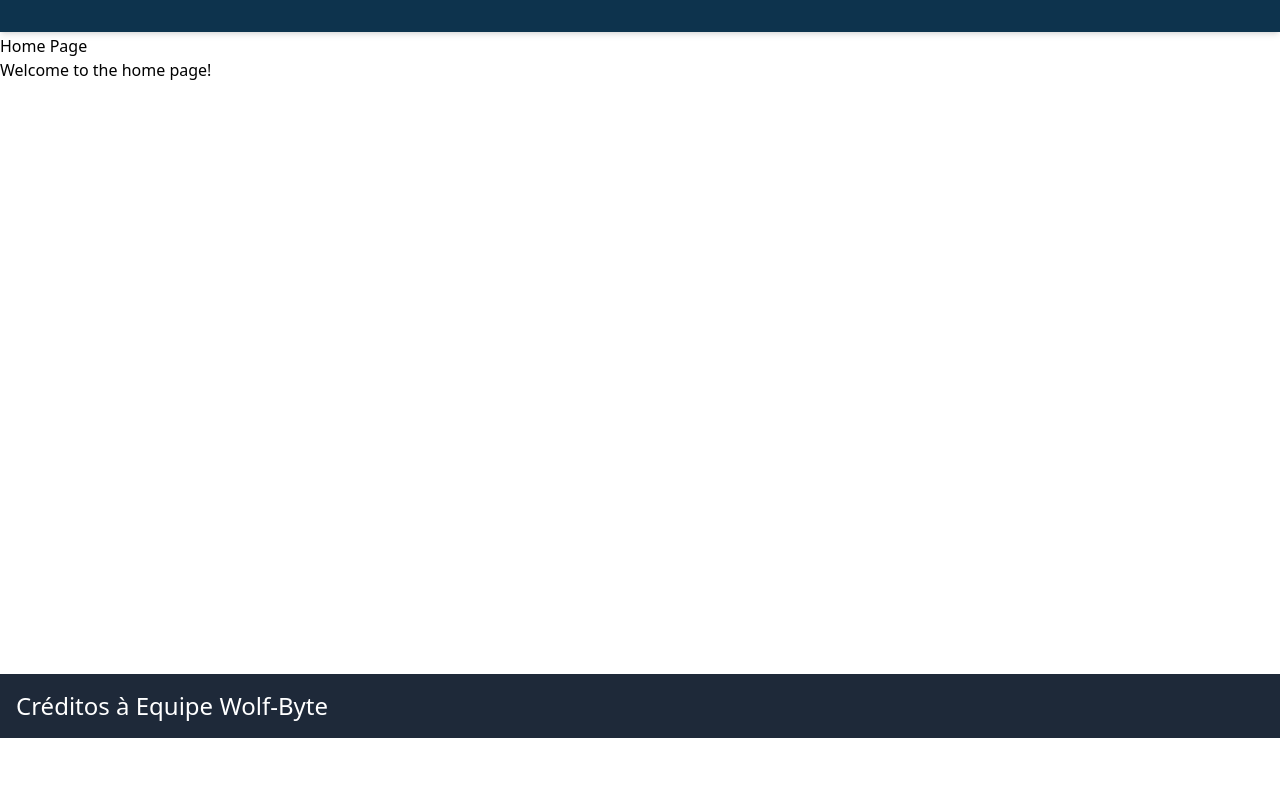
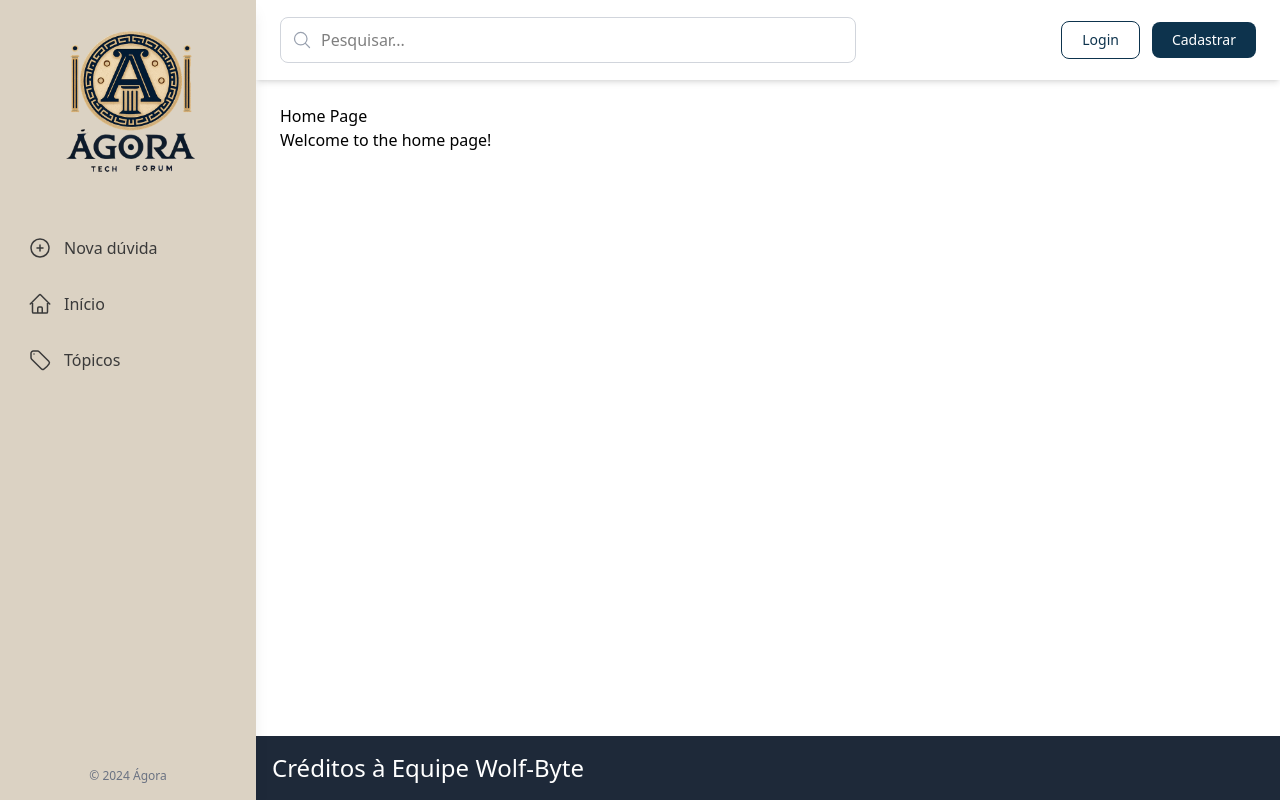
Before and after one commit to 0M1n40/frontForumIEEE, a React (Vite) app: page / in a window 1280 px wide. Built offline with nearby package versions, Linux system fonts and the light colour scheme.

Commit message:
feat:Implemanta o header e sidemenu com os links para navegação

```diff
--- a/index.html
+++ b/index.html
@@ -3,6 +3,7 @@
   <head>
     <meta charset="UTF-8" />
     <meta name="viewport" content="width=device-width, initial-scale=1.0" />
+      <link rel="icon" type="image/png"  href="./src/utils/img/LogoAgora.png" />
     <title>Ágora</title>
   </head>
   <body>
--- a/package.json
+++ b/package.json
@@ -10,6 +10,7 @@
     "preview": "vite preview"
   },
   "dependencies": {
+    "@heroicons/react": "^2.2.0",
     "@tailwindcss/vite": "^4.1.6",
     "axios": "^1.9.0",
     "react": "^19.1.0",
--- a/src/App.jsx
+++ b/src/App.jsx
@@ -2,50 +2,33 @@ import './index.css'
 import Home from './pages/Home'
 import Login from './pages/login/Login'
 import NotFound from './pages/NotFound'
-import Unauthorized from './pages/Unauthorized'
 import { AuthProvider } from './contexts/AuthContext'
-import { BrowserRouter, Routes, Route, useLocation } from "react-router-dom";
+import { BrowserRouter, Routes, Route } from "react-router-dom";
 import Cadastro from './pages/cadastro/Cadastro'
-import Header from './components/header/Header'
-import Footer from './components/footer/Footer'
-import HeaderWrapper from './components/header/HeaderWrapper'
 
-
-
-function AppContent() {
-  const location = useLocation();
-  const hideFooterRoutes = ["/login", "/cadastrar"];
-  const shouldHideFooter = hideFooterRoutes.includes(location.pathname);
-
-
- return (
-    <>
-      <HeaderWrapper>
-      <Header />
-      </HeaderWrapper>
-
-       <div className="min-h-[80vh]">
-      <Routes>
-        <Route path="/" element={<Home />} />
-        <Route path="/home" element={<Home />} />
-        <Route path="/login" element={<Login />} />
-        <Route path="/cadastrar" element={<Cadastro />} />
-        <Route path="/unauthorized" element={<Unauthorized />} />
-        <Route path="*" element={<NotFound />} />
-      </Routes>
-      </div>
-       {!shouldHideFooter && <Footer />}
-    </>
-  );
-}
+import MainLayout from './layouts/MainLayouts'
 
 function App() {
   return (
     <BrowserRouter>
-    <AuthProvider>
-        <AppContent />
-    </AuthProvider>
-      </BrowserRouter>
+      <AuthProvider>
+
+        <Routes>
+          <Route path="/login" element={<Login />} />
+          <Route path="/cadastrar" element={<Cadastro />} />
+
+          {/* MainLayout renderizará Header, MenuLateral, Footer e o <Outlet /> para as rotas aninhadas */}
+          <Route element={<MainLayout />}>
+            <Route path="/" element={<Home />} />
+             <Route path="/home" element={<Home />} />
+
+          </Route>
+
+          <Route path="*" element={<NotFound />} />
+        </Routes>
+
+      </AuthProvider>
+    </BrowserRouter>
   );
 }
 export default App;
--- a/src/components/header/Header.jsx
+++ b/src/components/header/Header.jsx
@@ -1,13 +1,99 @@
+// src/components/header/Header.jsx
+import React, { useState } from 'react';
+import { Link, useNavigate } from 'react-router-dom';
+import { useAuth } from '../../contexts/AuthContext';
+import { MagnifyingGlassIcon, UserCircleIcon, PlusIcon, ArrowLeftOnRectangleIcon, Bars3Icon } from '@heroicons/react/24/outline'; // Adicione Bars3Icon
 
-const Header = () =>  {
+// A prop onToggleMobileMenu vem do MainLayout
+function Header({ onToggleMobileMenu }) {
+  const { user, handleLogout } = useAuth();
+  const navigate = useNavigate();
+  const [searchTerm, setSearchTerm] = useState('');
 
+  const onLogout = () => {
+    handleLogout();
+    // navigate('/login'); // Avalie a necessidade desta linha
+  };
+
+  const handleSearch = (e) => {
+    e.preventDefault();
+    if (searchTerm.trim()) {
+      console.log('Buscando por:', searchTerm);
+      // navigate(`/pesquisa?q=${searchTerm}`);
+    }
+  };
 
   return (
-    <nav className="bg-[#0D334D] shadow-md text-white mb-0.5 pr-5">
-      <div className="flex justify-between items-center px-6 py-4  mx-auto">
+    // z-30 para ficar abaixo do backdrop do menu (z-40) e do menu (z-50)
+    <header className="bg-white h-20 shadow-md fixed top-0 left-0 md:left-64 right-0 z-30">
+      <div className="container mx-auto px-4 sm:px-6 h-full flex items-center justify-between">
+        {/* Botão Hamburger (VISÍVEL APENAS EM TELAS MENORES QUE 'md') */}
+        <div className="md:hidden"> {/* Este div garante que o botão só apareça em mobile */}
+          <button
+            onClick={onToggleMobileMenu} // Aciona a função para abrir/fechar o menu mobile
+            className="p-2 rounded-md text-gray-600 hover:text-gray-900 hover:bg-gray-100 focus:outline-none focus:ring-2 focus:ring-inset focus:ring-[#0D334D]"
+            aria-label="Abrir menu"
+          >
+            <Bars3Icon className="h-6 w-6" />
+          </button>
+        </div>
 
-       </div>
-    </nav>
+        {/* Campo de Pesquisa (ajustado para ter espaço para o hamburger em mobile) */}
+        <form onSubmit={handleSearch} className="relative flex-grow max-w-xs sm:max-w-xl ml-2 md:ml-0">
+          <input
+            type="text"
+            placeholder="Pesquisar..."
+            value={searchTerm}
+            onChange={(e) => setSearchTerm(e.target.value)}
+            className="w-full py-2.5 pl-10 pr-4 border border-gray-300 rounded-lg focus:outline-none focus:ring-2 focus:ring-[#0D334D] focus:border-transparent transition-colors"
+          />
+          <MagnifyingGlassIcon className="h-5 w-5 text-gray-400 absolute left-3 top-1/2 transform -translate-y-1/2" />
+        </form>
+
+        {/* Botões de Ação (Login/Cadastro ou Perfil/Nova Dúvida) */}
+        <div className="flex items-center space-x-2 sm:space-x-3">
+          {user ? (
+            <>
+              <Link
+                to="/nova-duvida"
+                className="hidden sm:flex items-center bg-[#0D334D] text-white px-3 sm:px-4 py-2.5 rounded-lg hover:bg-opacity-90 transition-colors text-xs sm:text-sm font-medium"
+              >
+                <PlusIcon className="h-5 w-5 mr-0 sm:mr-1.5" />
+                <span className="hidden sm:inline">Nova Dúvida</span> {/* Texto oculto em telas muito pequenas */}
+              </Link>
+              <Link
+                to="/perfil"
+                className="flex items-center text-gray-700 hover:text-[#0D334D] px-2 sm:px-3 py-2.5 rounded-lg transition-colors"
+                title="Perfil"
+              >
+                <UserCircleIcon className="h-7 w-7" />
+                <span className="ml-2 text-sm font-medium hidden sm:block">{user.nome || 'Meu Perfil'}</span>
+              </Link>
+              <button
+                onClick={onLogout}
+                title="Sair"
+                className="flex items-center text-gray-700 hover:text-red-600 px-2 sm:px-3 py-2.5 rounded-lg transition-colors">
+                  <ArrowLeftOnRectangleIcon className="h-7 w-7" /> </button>
+            </>
+          ) : (
+            <>
+              <Link
+                to="/login"
+                className="text-[#0D334D] border border-[#0D334D] px-3 sm:px-5 py-2 rounded-lg hover:bg-[#0D334D] hover:text-white transition-colors text-xs sm:text-sm font-medium"
+              >
+                Login
+              </Link>
+              <Link
+                to="/cadastrar"
+                className="bg-[#0D334D] text-white px-3 sm:px-5 py-2 rounded-lg hover:bg-opacity-90 transition-colors text-xs sm:text-sm font-medium"
+              >
+                Cadastrar
+              </Link>
+            </>
+          )}
+        </div>
+      </div>
+    </header>
   );
 }
 
--- /dev/null
+++ b/src/components/menuLateral/MenuLateral.jsx
@@ -0,0 +1,80 @@
+// src/components/menuLateral/MenuLateral.jsx
+import React from 'react';
+import { Link, NavLink } from 'react-router-dom';
+import LogoAgora from '../../utils/img/LogoAgora.png'; // Verifique se o caminho está correto
+import { PlusCircleIcon, HomeIcon, TagIcon, XMarkIcon } from '@heroicons/react/24/outline';
+
+const menuItems = [
+  { name: 'Nova dúvida', href: '/nova-duvida', icon: PlusCircleIcon },
+  { name: 'Início', href: '/home', icon: HomeIcon },
+  { name: 'Tópicos', href: '/topicos', icon: TagIcon },
+];
+
+// Adicionamos props para controlar a visibilidade no mobile
+function MenuLateral({ isMobileOpen, onClose }) {
+  return (
+    <>
+      {/* Backdrop para fechar o menu no mobile ao clicar fora */}
+      {isMobileOpen && (
+        <div
+          className="fixed inset-0 bg-black bg-opacity-50 z-40 md:hidden"
+          onClick={onClose}
+          aria-hidden="true"
+        ></div>
+      )}
+
+      <aside
+        className={`
+          w-64 h-screen bg-[#dbd2c3] text-[#3A3A3A] p-4 flex flex-col
+          fixed top-0 left-0 shadow-lg z-50
+          transform transition-transform duration-300 ease-in-out
+          ${isMobileOpen ? 'translate-x-0' : '-translate-x-full'}
+          md:translate-x-0 // Garante que em telas 'md' ou maiores, o menu esteja sempre visível e no lugar
+        `}
+      >
+        {/* Botão de Fechar (visível apenas no mobile quando o menu está aberto) */}
+        <div className="md:hidden flex justify-end mb-2"> {/* Oculta em telas md ou maiores */}
+          <button
+            onClick={onClose}
+            className="p-2 text-[#3A3A3A] hover:text-gray-700"
+            aria-label="Fechar menu"
+          >
+            <XMarkIcon className="h-6 w-6" />
+          </button>
+        </div>
+
+        {/* Logo */}
+        <div className="mb-10 mt-2 flex justify-center">
+          <Link to="/home" onClick={isMobileOpen ? onClose : undefined}> {/* Fecha menu no clique do logo no mobile */}
+            <img src={LogoAgora} alt="Logo Ágora Tech Forum" className="h-40 w-auto" />
+          </Link>
+        </div>
+
+        {/* Itens do Menu */}
+        <nav className="flex flex-col space-y-2">
+          {menuItems.map((item) => (
+            <NavLink
+              key={item.name}
+              to={item.href}
+              onClick={isMobileOpen ? onClose : undefined} // Fecha menu no clique do item no mobile
+              className={({ isActive }) =>
+                `flex items-center space-x-3 p-3 rounded-md hover:bg-[#cac2b4] transition-colors duration-150 ease-in-out
+                 ${isActive ? 'bg-[#cac2b4] font-semibold text-gray-900' : 'font-medium'}`
+              }
+            >
+              <item.icon className="h-6 w-6" aria-hidden="true" />
+              <span>{item.name}</span>
+            </NavLink>
+          ))}
+        </nav>
+
+        {/* Footer do menu */}
+        <div className="mt-auto">
+          <p className="text-xs text-center text-gray-500">© 2024 Ágora</p>
+        </div>
+      </aside>
+    </>
+  );
+}
+
+export default MenuLateral;
--- a/src/contexts/AuthContext.jsx
+++ b/src/contexts/AuthContext.jsx
@@ -1,4 +1,4 @@
-// // src/contexts/AuthContext.jsx
+
 // import { createContext, useContext, useState, useEffect } from "react";
 // import { useNavigate } from "react-router-dom";
 // import { login as apiLogin, register as apiRegister } from "../api/axios"; // Renomeado para evitar conflito
--- /dev/null
+++ b/src/layouts/MainLayouts.jsx
@@ -0,0 +1,39 @@
+// src/layouts/MainLayout.jsx
+import React, { useState } from 'react';
+import { Outlet, useLocation } from 'react-router-dom';
+import MenuLateral from '../components/menuLateral/MenuLateral';
+import Header from '../components/header/Header'; // Seu Header atualizado precisará de um botão hamburger
+import Footer from '../components/footer/Footer';
+
+function MainLayout() {
+  const location = useLocation();
+  const [isMobileMenuOpen, setIsMobileMenuOpen] = useState(false);
+
+  const toggleMobileMenu = () => {
+    setIsMobileMenuOpen(!isMobileMenuOpen);
+  };
+
+  const closeMobileMenu = () => {
+    setIsMobileMenuOpen(false);
+  };
+
+  const hideFooterRoutes = ['/login', 'cadastrar'];
+  const shouldHideFooter = hideFooterRoutes.includes(location.pathname);
+
+  return (
+    <>
+      <MenuLateral isMobileOpen={isMobileMenuOpen} onClose={closeMobileMenu} />
+      {/* Passa a função toggleMobileMenu para o Header */}
+      <Header onToggleMobileMenu={toggleMobileMenu} />
+
+      <div className={`flex flex-col min-h-screen pt-20 transition-all duration-300 ease-in-out md:pl-64`}>
+        <main className="flex-grow p-6">
+          <Outlet />
+        </main>
+        {!shouldHideFooter && <Footer />}
+      </div>
+    </>
+  );
+}
+
+export default MainLayout;
```
Also changed, not shown: 1 other file (tests, documents, lock files or other folders).
